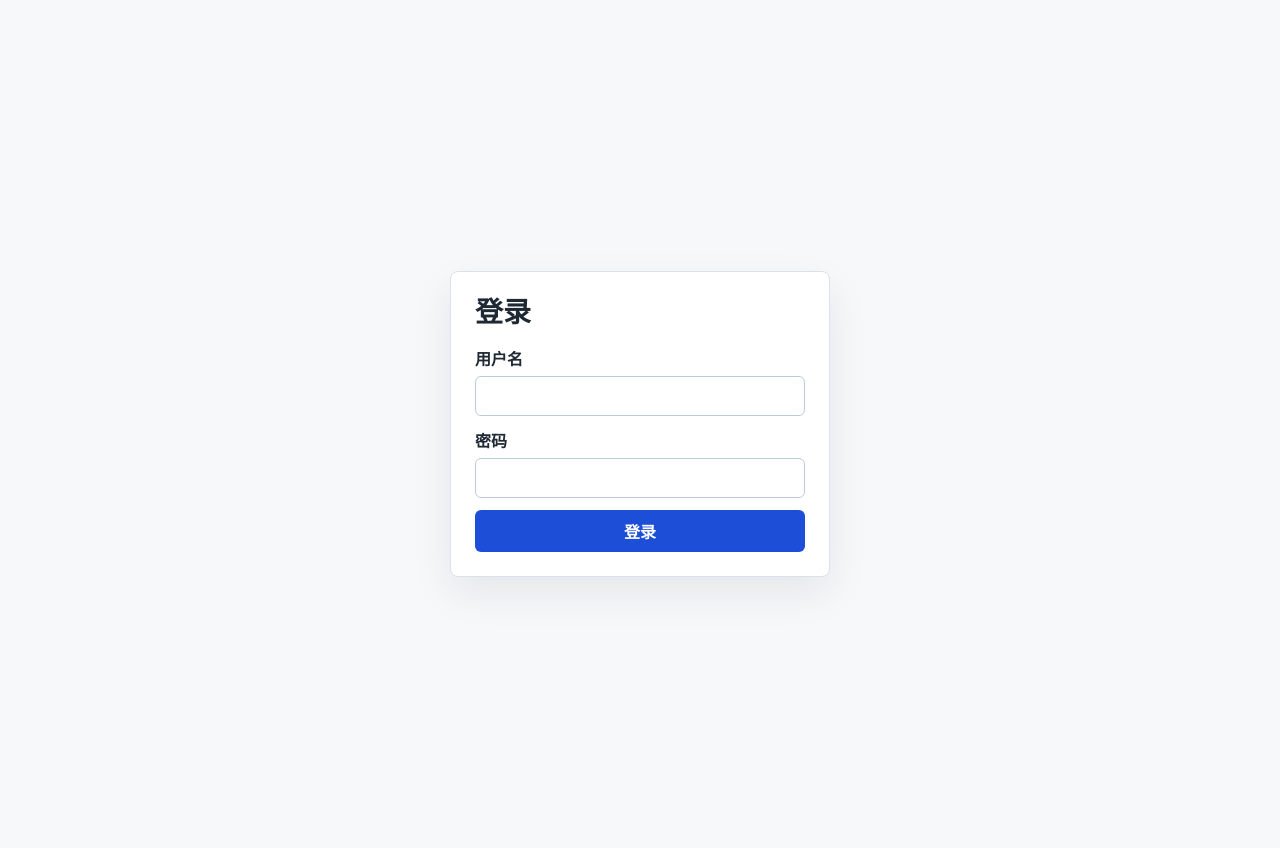
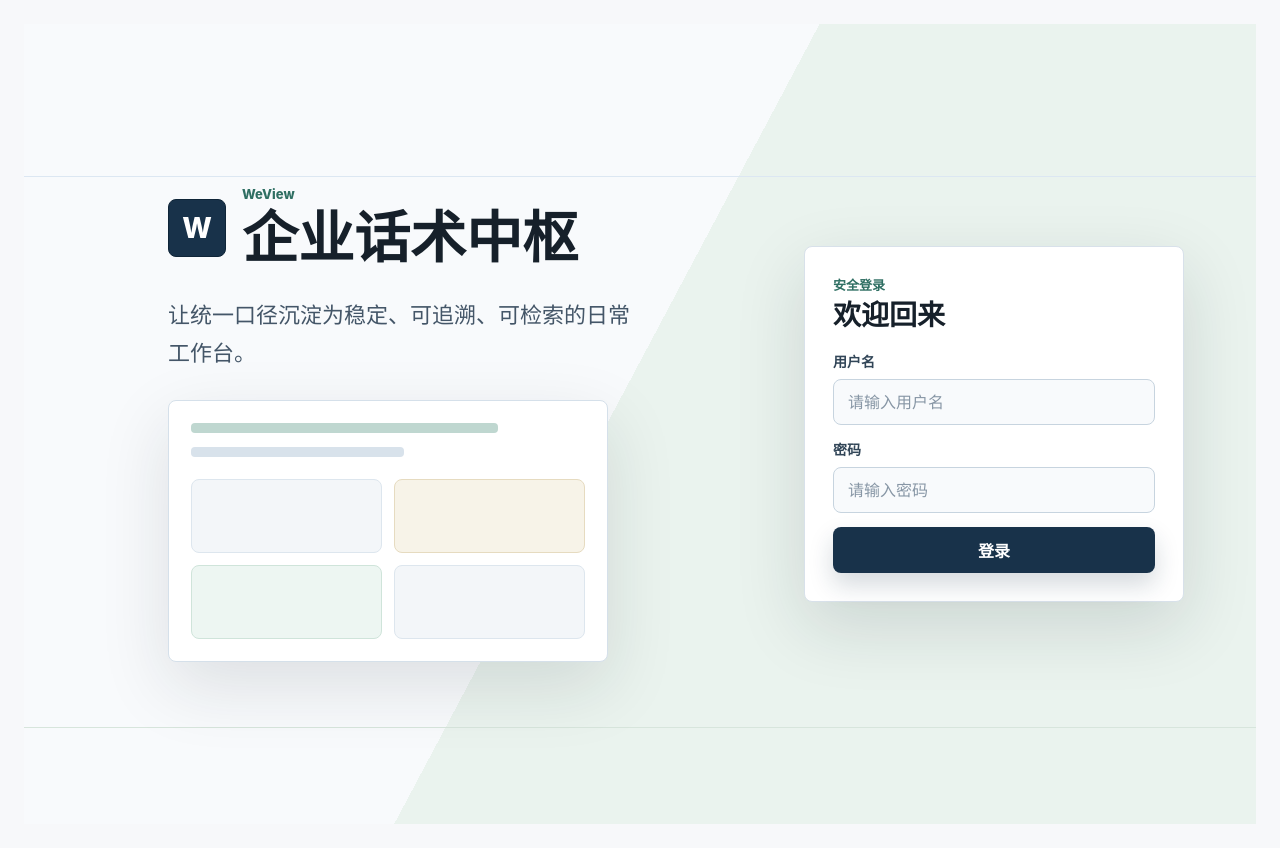
Before and after one commit to wyj-wjj/weviwe_work4, a Vue app in the folder frontend/: page /login in a window 1280 px wide. Built offline with nearby package versions, Linux system fonts and the light colour scheme; no server answers.

Commit message:
Polish login page UI

```diff
--- a/frontend/src/pages/LoginPage.vue
+++ b/frontend/src/pages/LoginPage.vue
@@ -54,17 +54,49 @@ async function submitLogin() {
 
 <template>
   <main class="page page-login">
+    <section class="login-intro" aria-label="WeView">
+      <div class="login-intro__brand">
+        <span class="login-intro__mark">W</span>
+        <div>
+          <p>WeView</p>
+          <h1>企业话术中枢</h1>
+        </div>
+      </div>
+
+      <p class="login-intro__copy">让统一口径沉淀为稳定、可追溯、可检索的日常工作台。</p>
+
+      <div class="login-intro__board" aria-hidden="true">
+        <div class="login-intro__line login-intro__line--wide"></div>
+        <div class="login-intro__line"></div>
+        <div class="login-intro__grid">
+          <span></span>
+          <span></span>
+          <span></span>
+          <span></span>
+        </div>
+      </div>
+    </section>
+
     <form
       class="login-panel"
       data-testid="login-panel"
       style="width: 100%; max-width: 380px"
       @submit.prevent="submitLogin"
     >
-      <h1>登录</h1>
+      <header class="login-panel__header">
+        <p>安全登录</p>
+        <h2>欢迎回来</h2>
+      </header>
 
       <label class="login-panel__field">
         <span>用户名</span>
-        <input v-model="form.username" autocomplete="username" name="username" type="text" />
+        <input
+          v-model="form.username"
+          autocomplete="username"
+          name="username"
+          placeholder="请输入用户名"
+          type="text"
+        />
       </label>
       <p v-if="validationErrors.username" class="login-panel__error">
         {{ validationErrors.username }}
@@ -76,6 +108,7 @@ async function submitLogin() {
           v-model="form.password"
           autocomplete="current-password"
           name="password"
+          placeholder="请输入密码"
           type="password"
         />
       </label>
@@ -85,7 +118,7 @@ async function submitLogin() {
 
       <p v-if="loginError" class="login-panel__error" role="alert">{{ loginError }}</p>
 
-      <button type="submit" :disabled="isSubmitting">
+      <button type="submit" :disabled="isSubmitting" :aria-busy="isSubmitting">
         {{ isSubmitting ? '登录中' : '登录' }}
       </button>
     </form>
@@ -94,67 +127,287 @@ async function submitLogin() {
 
 <style scoped>
 .page-login {
+  align-items: center;
+  background:
+    linear-gradient(118deg, #f8fafc 0%, #f8fafc 48%, #eaf3ee 48%, #eaf3ee 100%);
+  color: #16202a;
   display: grid;
+  grid-template-columns: minmax(0, 1fr) minmax(320px, 380px);
+  gap: clamp(28px, 6vw, 76px);
   min-height: 100vh;
-  padding: 20px;
-  place-items: center;
+  max-width: none;
+  overflow: hidden;
+  padding: clamp(28px, 6vw, 72px);
+  position: relative;
+  width: 100%;
+}
+
+.page-login::before,
+.page-login::after {
+  content: '';
+  pointer-events: none;
+  position: absolute;
+}
+
+.page-login::before {
+  background: #dce7f2;
+  height: 1px;
+  left: 0;
+  top: 19%;
+  width: 100%;
+}
+
+.page-login::after {
+  background: #d7e5dc;
+  bottom: 12%;
+  height: 1px;
+  left: 0;
+  width: 100%;
+}
+
+.login-intro,
+.login-panel {
+  position: relative;
+  z-index: 1;
+}
+
+.login-intro {
+  display: grid;
+  gap: 28px;
+  justify-self: end;
+  max-width: 560px;
+  width: 100%;
+}
+
+.login-intro__brand {
+  align-items: center;
+  display: flex;
+  gap: 16px;
+}
+
+.login-intro__mark {
+  align-items: center;
+  background: #18324a;
+  border: 1px solid #0f2538;
+  border-radius: 8px;
+  color: #ffffff;
+  display: inline-flex;
+  flex: 0 0 auto;
+  font-size: 28px;
+  font-weight: 800;
+  height: 58px;
+  justify-content: center;
+  width: 58px;
+}
+
+.login-intro__brand p,
+.login-panel__header p {
+  color: #2f6f63;
+  font-size: 13px;
+  font-weight: 800;
+  margin: 0 0 6px;
+}
+
+.login-intro__brand h1,
+.login-panel__header h2 {
+  letter-spacing: 0;
+  line-height: 1.1;
+  margin: 0;
+}
+
+.login-intro__brand h1 {
+  font-size: clamp(34px, 5vw, 56px);
+}
+
+.login-intro__copy {
+  color: #445668;
+  font-size: clamp(18px, 2.2vw, 22px);
+  line-height: 1.7;
+  margin: 0;
+  max-width: 470px;
+}
+
+.login-intro__board {
+  background: #ffffff;
+  border: 1px solid #d5e0ea;
+  border-radius: 8px;
+  box-shadow: 0 24px 70px rgb(22 32 42 / 12%);
+  display: grid;
+  gap: 14px;
+  max-width: 440px;
+  padding: 22px;
+}
+
+.login-intro__line {
+  background: #d8e2eb;
+  border-radius: 4px;
+  height: 10px;
+  width: 54%;
+}
+
+.login-intro__line--wide {
+  background: #bfd7d0;
+  width: 78%;
+}
+
+.login-intro__grid {
+  display: grid;
+  gap: 12px;
+  grid-template-columns: repeat(2, minmax(0, 1fr));
+  margin-top: 8px;
+}
+
+.login-intro__grid span {
+  background: #f3f6f9;
+  border: 1px solid #dde6ee;
+  border-radius: 8px;
+  min-height: 74px;
+}
+
+.login-intro__grid span:nth-child(2) {
+  background: #f7f3e8;
+  border-color: #e6dbc0;
+}
+
+.login-intro__grid span:nth-child(3) {
+  background: #edf6f2;
+  border-color: #cfe4da;
 }
 
 .login-panel {
   background: #ffffff;
-  border: 1px solid #d9e2ec;
+  border: 1px solid #d8e1ea;
   border-radius: 8px;
-  box-shadow: 0 16px 40px rgb(15 23 42 / 8%);
+  box-shadow: 0 24px 70px rgb(22 32 42 / 14%);
   display: grid;
-  gap: 12px;
+  gap: 14px;
   max-width: 380px;
-  padding: 24px;
+  padding: 28px;
   width: 100%;
 }
 
-.login-panel h1 {
+.login-panel__header {
+  margin-bottom: 6px;
+}
+
+.login-panel__header h2 {
+  color: #16202a;
   font-size: 28px;
-  line-height: 1.2;
-  margin: 0 0 4px;
 }
 
 .login-panel__field {
   display: grid;
-  gap: 6px;
+  gap: 8px;
 }
 
 .login-panel__field span {
+  color: #324658;
+  font-size: 14px;
   font-weight: 700;
 }
 
 .login-panel__field input {
-  border: 1px solid #bcccdc;
-  border-radius: 6px;
+  background: #f8fafc;
+  border: 1px solid #c7d4df;
+  border-radius: 8px;
+  color: #16202a;
   font: inherit;
-  min-height: 40px;
+  min-height: 46px;
   min-width: 0;
-  padding: 0 12px;
+  padding: 0 14px;
+  width: 100%;
+}
+
+.login-panel__field input:focus {
+  background: #ffffff;
+  border-color: #2f6f63;
+  box-shadow: 0 0 0 3px rgb(47 111 99 / 14%);
+  outline: none;
+}
+
+.login-panel__field input::placeholder {
+  color: #8796a5;
 }
 
 .login-panel__error {
+  background: #fff1f2;
+  border: 1px solid #fecdd3;
+  border-radius: 6px;
   color: #be123c;
   font-size: 14px;
   margin: -4px 0 0;
+  padding: 8px 10px;
 }
 
 .login-panel button {
   border: 0;
-  border-radius: 6px;
-  background: #1d4ed8;
+  border-radius: 8px;
+  background: #18324a;
+  box-shadow: 0 12px 24px rgb(24 50 74 / 18%);
   color: #ffffff;
   cursor: pointer;
   font: inherit;
   font-weight: 700;
-  min-height: 42px;
+  min-height: 46px;
+  transition:
+    background 0.18s ease,
+    transform 0.18s ease,
+    box-shadow 0.18s ease;
+}
+
+.login-panel button:hover:not(:disabled) {
+  background: #244b6d;
+  box-shadow: 0 16px 30px rgb(24 50 74 / 22%);
+  transform: translateY(-1px);
 }
 
 .login-panel button:disabled {
   cursor: wait;
   opacity: 0.7;
 }
+
+@media (max-width: 780px) {
+  .page-login {
+    grid-template-columns: 1fr;
+    padding: 24px 16px;
+  }
+
+  .page-login::before,
+  .page-login::after {
+    display: none;
+  }
+
+  .login-intro {
+    gap: 18px;
+    justify-self: center;
+    max-width: 380px;
+  }
+
+  .login-intro__brand {
+    align-items: flex-start;
+  }
+
+  .login-intro__mark {
+    font-size: 22px;
+    height: 48px;
+    width: 48px;
+  }
+
+  .login-intro__brand h1 {
+    font-size: 32px;
+  }
+
+  .login-intro__copy {
+    font-size: 16px;
+  }
+
+  .login-intro__board {
+    display: none;
+  }
+
+  .login-panel {
+    justify-self: center;
+    padding: 24px;
+  }
+}
 </style>
```
